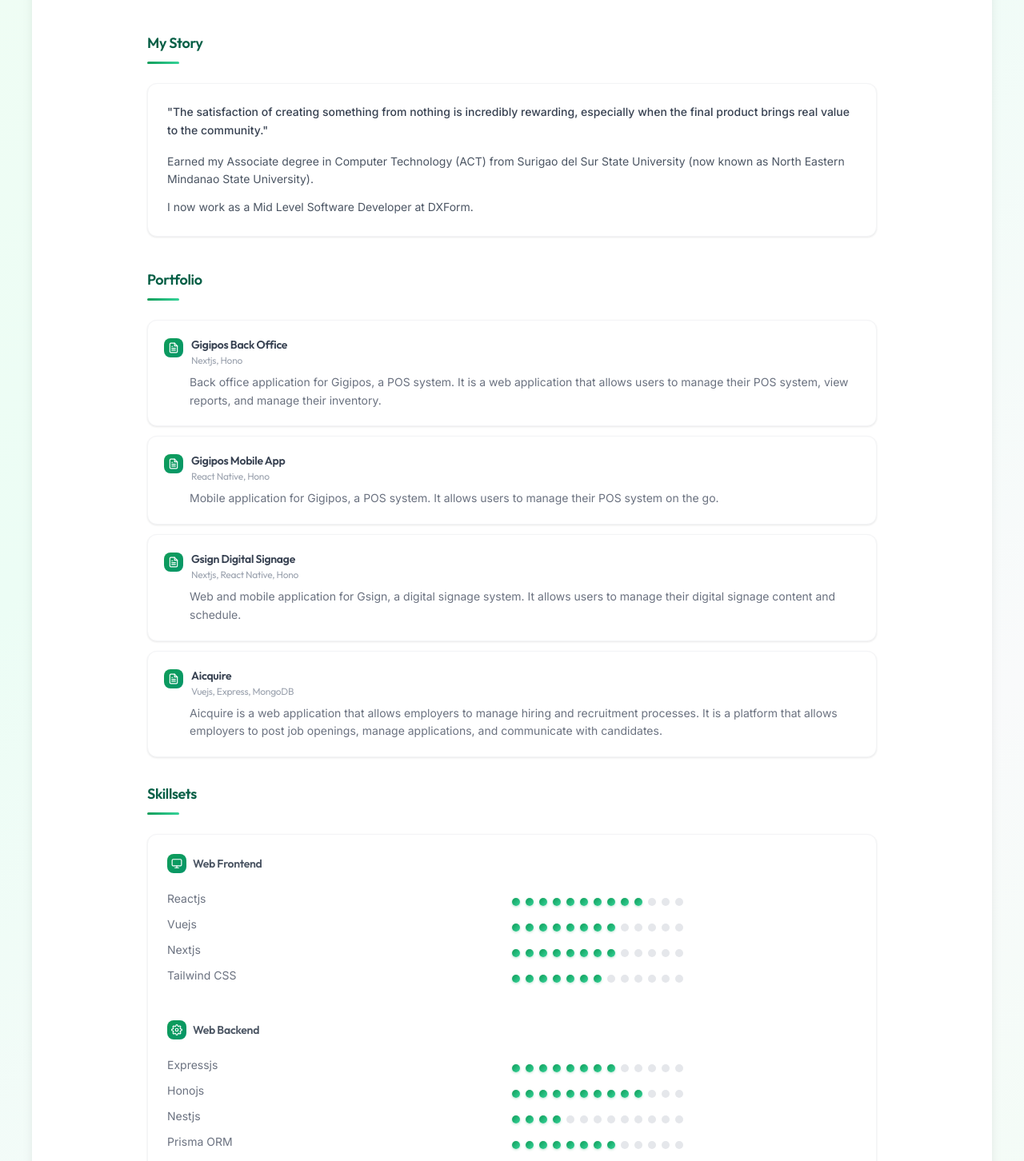
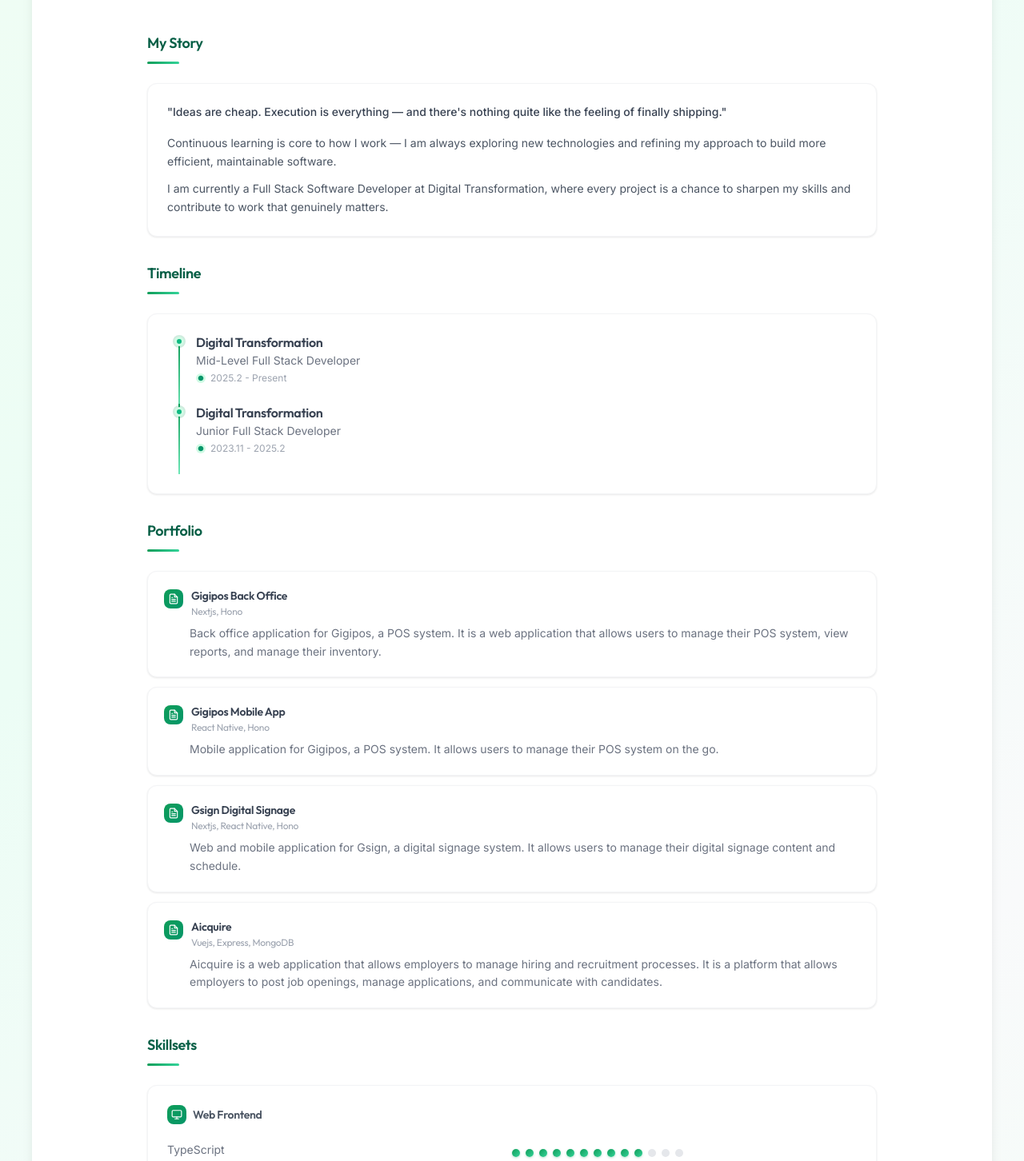
Before and after one commit to bradores/bradores.github.io, a React (Vite) app: page / in a window 1280 px wide. Shown: the part 260-1712 px from the top of the page at 80% size. Built offline with nearby package versions, Linux system fonts and the light colour scheme.

Commit message:
data updates

```diff
--- a/src/App.tsx
+++ b/src/App.tsx
@@ -1,7 +1,8 @@
 import { motion } from 'framer-motion'
 import Header from './components/Header'
 import MyStory from './components/MyStory'
-// Timeline from './components/Timeline'
+import Timeline from './components/Timeline'
+import Portfolio from './components/Portfolio'
 import Skills from './components/Skills'
 
 const containerVariants = {
@@ -60,19 +61,14 @@ export default function App() {
           <motion.div variants={sectionVariants}>
             <MyStory />
           </motion.div>
-          <motion.div
-            className="info_area w-full"
-            variants={containerVariants}
-            initial="hidden"
-            whileInView="visible"
-            viewport={{ once: true, margin: '-50px' }}
-          >
-            {/*<motion.div variants={sectionVariants}>
-              <Timeline />
-            </motion.div>*/}
-            <motion.div variants={sectionVariants}>
-              <Skills />
-            </motion.div>
+          <motion.div variants={sectionVariants}>
+            <Timeline />
+          </motion.div>
+          <motion.div variants={sectionVariants}>
+            <Portfolio />
+          </motion.div>
+          <motion.div variants={sectionVariants}>
+            <Skills />
           </motion.div>
         </motion.div>
       </div>
--- a/src/components/MyStory.tsx
+++ b/src/components/MyStory.tsx
@@ -1,26 +1,9 @@
 import { motion } from 'framer-motion'
-import { portfolioItems } from '../data'
-import { FiFileText } from 'react-icons/fi'
-
-const portfolioVariants = {
-  hidden: { opacity: 0, y: 20 },
-  visible: (i: number) => ({
-    opacity: 1,
-    y: 0,
-    transition: {
-      delay: i * 0.1,
-      duration: 0.5,
-      ease: 'easeOut' as const,
-    },
-  }),
-}
 
 export default function MyStory() {
   return (
     <div className="w-full">
-      {/* Story section */}
       <motion.div
-        className="mb-10"
         initial={{ opacity: 0, y: 30 }}
         whileInView={{ opacity: 1, y: 0 }}
         viewport={{ once: true, margin: '-50px' }}
@@ -50,12 +33,12 @@ export default function MyStory() {
             viewport={{ once: true }}
             transition={{ delay: 0.3, duration: 0.5 }}
           >
-            "The satisfaction of creating something from nothing is incredibly rewarding, especially when the final product brings real value to the community."
+            "Ideas are cheap. Execution is everything — and there's nothing quite like the feeling of finally shipping."
           </motion.p>
           <div className="space-y-3 text-sm text-gray-600 leading-relaxed">
             {[
-              'Earned my Associate degree in Computer Technology (ACT) from Surigao del Sur State University (now known as North Eastern Mindanao State University).',
-              'I now work as a Mid Level Software Developer at DXForm.',
+              'Continuous learning is core to how I work — I am always exploring new technologies and refining my approach to build more efficient, maintainable software.',
+              'I am currently a Full Stack Software Developer at Digital Transformation, where every project is a chance to sharpen my skills and contribute to work that genuinely matters.',
             ].map((text, i) => (
               <motion.p
                 key={i}
@@ -70,53 +53,6 @@ export default function MyStory() {
           </div>
         </motion.div>
       </motion.div>
-
-      {/* Portfolio section */}
-      <motion.div
-        initial={{ opacity: 0, y: 30 }}
-        whileInView={{ opacity: 1, y: 0 }}
-        viewport={{ once: true, margin: '-50px' }}
-        transition={{ duration: 0.6, ease: 'easeOut' }}
-      >
-        <motion.h3
-          className="section-title text-lg font-semibold"
-          initial={{ opacity: 0, x: -20 }}
-          whileInView={{ opacity: 1, x: 0 }}
-          viewport={{ once: true }}
-          transition={{ duration: 0.5 }}
-        >
-          Portfolio
-        </motion.h3>
-        <div className="space-y-3">
-          {portfolioItems.map((item, index) => (
-            <motion.div
-              key={index}
-              className="modern-card p-4 md:p-5 border border-gray-100 cursor-pointer group"
-              custom={index}
-              variants={portfolioVariants}
-              initial="hidden"
-              whileInView="visible"
-              viewport={{ once: true, margin: '-30px' }}
-              whileHover={{ y: -4, scale: 1.01, transition: { duration: 0.2 } }}
-              whileTap={{ scale: 0.99 }}
-            >
-              <h4 className="text-sm font-semibold text-gray-700 group-hover:text-green-600 transition-colors duration-200 flex items-start gap-2.5">
-                <motion.span
-                  className="w-6 h-6 rounded-lg green-gradient text-white flex items-center justify-center text-xs font-bold flex-shrink-0 mt-0.5"
-                  whileHover={{ rotate: 15, scale: 1.1 }}
-                >
-                  <FiFileText size={14} />
-                </motion.span>
-                <span>
-                  {item.title}
-                  <span className="block text-xs font-normal text-gray-400 mt-0.5">{item.tech}</span>
-                </span>
-              </h4>
-              <p className="mt-2 text-sm text-gray-500 leading-relaxed pl-8">{item.description}</p>
-            </motion.div>
-          ))}
-        </div>
-      </motion.div>
     </div>
   )
 }
--- /dev/null
+++ b/src/components/Portfolio.tsx
@@ -0,0 +1,66 @@
+import { motion } from 'framer-motion'
+import { portfolioItems } from '../data'
+import { FiFileText } from 'react-icons/fi'
+
+const portfolioVariants = {
+  hidden: { opacity: 0, y: 20 },
+  visible: (i: number) => ({
+    opacity: 1,
+    y: 0,
+    transition: {
+      delay: i * 0.1,
+      duration: 0.5,
+      ease: 'easeOut' as const,
+    },
+  }),
+}
+
+export default function Portfolio() {
+  return (
+    <motion.div
+      initial={{ opacity: 0, y: 30 }}
+      whileInView={{ opacity: 1, y: 0 }}
+      viewport={{ once: true, margin: '-50px' }}
+      transition={{ duration: 0.6, ease: 'easeOut' }}
+    >
+      <motion.h3
+        className="section-title text-lg font-semibold"
+        initial={{ opacity: 0, x: -20 }}
+        whileInView={{ opacity: 1, x: 0 }}
+        viewport={{ once: true }}
+        transition={{ duration: 0.5 }}
+      >
+        Portfolio
+      </motion.h3>
+      <div className="space-y-3">
+        {portfolioItems.map((item, index) => (
+          <motion.div
+            key={index}
+            className="modern-card p-4 md:p-5 border border-gray-100 cursor-pointer group"
+            custom={index}
+            variants={portfolioVariants}
+            initial="hidden"
+            whileInView="visible"
+            viewport={{ once: true, margin: '-30px' }}
+            whileHover={{ y: -4, scale: 1.01, transition: { duration: 0.2 } }}
+            whileTap={{ scale: 0.99 }}
+          >
+            <h4 className="text-sm font-semibold text-gray-700 group-hover:text-green-600 transition-colors duration-200 flex items-start gap-2.5">
+              <motion.span
+                className="w-6 h-6 rounded-lg green-gradient text-white flex items-center justify-center text-xs font-bold flex-shrink-0 mt-0.5"
+                whileHover={{ rotate: 15, scale: 1.1 }}
+              >
+                <FiFileText size={14} />
+              </motion.span>
+              <span>
+                {item.title}
+                <span className="block text-xs font-normal text-gray-400 mt-0.5">{item.tech}</span>
+              </span>
+            </h4>
+            <p className="mt-2 text-sm text-gray-500 leading-relaxed pl-8">{item.description}</p>
+          </motion.div>
+        ))}
+      </div>
+    </motion.div>
+  )
+}
--- a/src/components/Skills.tsx
+++ b/src/components/Skills.tsx
@@ -8,8 +8,8 @@ const skillRowVariants = {
     opacity: 1,
     x: 0,
     transition: {
-      delay: i * 0.06,
-      duration: 0.4,
+      delay: i * 0.04,
+      duration: 0.25,
       ease: 'easeOut' as const,
     },
   }),
@@ -21,8 +21,8 @@ const dotVariants = {
     scale: 1,
     opacity: 1,
     transition: {
-      delay: i * 0.03,
-      duration: 0.25,
+      delay: i * 0.01,
+      duration: 0.1,
       ease: 'easeOut' as const,
     },
   }),
@@ -34,14 +34,14 @@ export default function Skills() {
       initial={{ opacity: 0, y: 30 }}
       whileInView={{ opacity: 1, y: 0 }}
       viewport={{ once: true, margin: '-50px' }}
-      transition={{ duration: 0.6, ease: 'easeOut' }}
+      transition={{ duration: 0.4, ease: 'easeOut' }}
     >
       <motion.h3
         className="section-title text-lg font-semibold"
         initial={{ opacity: 0, x: -20 }}
         whileInView={{ opacity: 1, x: 0 }}
         viewport={{ once: true }}
-        transition={{ duration: 0.5 }}
+        transition={{ duration: 0.3 }}
       >
         Skillsets
       </motion.h3>
@@ -51,7 +51,7 @@ export default function Skills() {
         initial={{ opacity: 0, y: 20, scale: 0.98 }}
         whileInView={{ opacity: 1, y: 0, scale: 1 }}
         viewport={{ once: true, margin: '-50px' }}
-        transition={{ duration: 0.5, delay: 0.1 }}
+        transition={{ duration: 0.3, delay: 0.1 }}
         whileHover={{ y: -3 }}
       >
         {skillGroups.map((skill, index) => {
--- a/src/components/Timeline.tsx
+++ b/src/components/Timeline.tsx
@@ -17,7 +17,6 @@ const timelineVariants = {
 export default function Timeline() {
   return (
     <motion.div
-      className="mb-10"
       initial={{ opacity: 0, y: 30 }}
       whileInView={{ opacity: 1, y: 0 }}
       viewport={{ once: true, margin: '-50px' }}
--- a/src/data.ts
+++ b/src/data.ts
@@ -25,31 +25,26 @@ export const portfolioItems: PortfolioItem[] = [
 
 export const timelineItems: TimelineItem[] = [
   {
-    id: 's5',
-    title: 'Lanex Corporation',
-    subtitle: 'Software Engineer',
-    period: '2018.6 - Present',
+    id: 's2',
+    title: 'Digital Transformation',
+    subtitle: 'Mid-Level Full Stack Developer',
+    period: '2025.2 - Present',
   },
   {
-    id: 's4',
-    title: '1722 IT Services',
-    subtitle: 'Junior Full Stack Web Developer',
-    period: '2017.10 - 2018.6',
-  },
-  {
-    id: 's3',
-    title: 'Graduated from College',
-    subtitle: 'Bachelors Degree in Computer Engineering',
-    period: '2012.6 - 2018.3',
+    id: 's1',
+    title: 'Digital Transformation',
+    subtitle: 'Junior Full Stack Developer',
+    period: '2023.11 - 2025.2',
   },
 ]
 
 export const skillGroups: SkillGroup[] = [
   { category: 'Web Frontend', name: '', level: 0 },
+  { name: 'TypeScript', level: 10 },
   { name: 'Reactjs', level: 10 },
   { name: 'Vuejs', level: 8 },
   { name: 'Nextjs', level: 8 },
-  { name: 'Tailwind CSS', level: 7 },
+  { name: 'Tailwind', level: 10 },
 
   { category: 'Web Backend', name: '', level: 0 },
   { name: 'Expressjs', level: 8 },
@@ -57,12 +52,13 @@ export const skillGroups: SkillGroup[] = [
   { name: 'Nestjs', level: 4 },
   { name: 'Prisma ORM', level: 8 },
   { name: 'Drizzle ORM', level: 4 },
+  { name: 'PHP Core', level: 10 },
 
   { category: 'Mobile Development', name: '', level: 0 },
   { name: 'React Native', level: 8 },
   { name: 'Jetpack Compose Kotlin', level: 2 },
 
   { category: 'Database', name: '', level: 0 },
-  { name: 'MySQL', level: 6 },
+  { name: 'MySQL', level: 10 },
   { name: 'MariaDB', level: 6 },
 ]
--- a/src/index.css
+++ b/src/index.css
@@ -63,7 +63,7 @@ input, button {
   width: 2px;
   height: 100%;
   position: absolute;
-  left: 4px;
+  left: 14px;
   top: 0;
   background: linear-gradient(to bottom, #109d59, #6ee7b7);
 }
@@ -72,7 +72,7 @@ input, button {
   width: 12px;
   height: 12px;
   position: absolute;
-  left: -7px;
+  left: -5px;
   top: 4px;
   background-color: #109d59;
   border: 3px solid #d1fae5;
```
